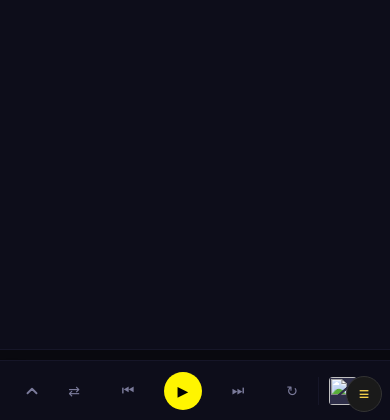
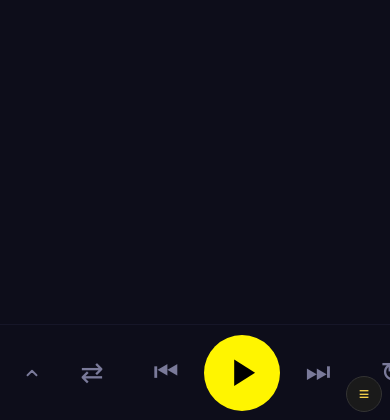
Before and after one commit to volosati-team/silno-dom-server, a FastAPI app: page / in a window 390 px wide. Shown: the part 1112-1532 px from the top of the page. Run offline with FastAPI, Linux system fonts and the light colour scheme; data that the repository does not hold is empty; some libraries are stand-ins or nearby versions.

Commit message:
feat(panel): nocookie YT embed + bigger player UI + zone fallback
- Switch YouTube embed to youtube-nocookie.com — sometimes bypasses
  label-imposed embed restrictions (Smashing/Fonsi/PSY were "video
  unavailable" on the regular embed domain).
- Replace Unicode play/pause glyphs with inline SVG (black fill) so
  the icon renders cleanly on the yellow circle background, regardless
  of font fallback. Icons are also crisp at the new larger size.
- Double the player control buttons: sc-btn 34→68px, sc-playpause
  42→84px, sc-controls bar 60→96px (mobile gets matching uplift).
  Wall panel was too small to hit reliably.
- closeMediaPanel now never leaves a blank screen — falls back to
  last active zone (or yard by default) so the light controls
  reappear automatically when the media panel collapses.
- scPrev/scNext for YT iframe walk the saved-list first; single-video
  embeds don't react to previousVideo/nextVideo commands, so prev/next
  between saved items had no effect.

Co-Authored-By: Claude Opus 4.7 <noreply@anthropic.com>

```diff
--- a/panel/static/app.css
+++ b/panel/static/app.css
@@ -535,7 +535,7 @@ html, body {
 /* ─── SC PERSISTENT PLAYER BAR ──────────────────────────────────────────── */
 #sc-controls {
   position: fixed; bottom: 0; left: 0; right: 0;
-  height: 60px; z-index: 160;
+  height: 96px; z-index: 160;
   border-top: 1px solid var(--border);
   background: var(--bg2);
   display: flex; align-items: center;
@@ -576,17 +576,19 @@ html, body {
 #sc-track-artist { font-size: 10px; color: var(--muted); letter-spacing: 0.04em; margin-top: 2px; overflow: hidden; text-overflow: ellipsis; white-space: nowrap; }
 .sc-btn {
   background: none; border: none;
-  width: 34px; height: 34px; border-radius: 50%;
-  color: var(--muted); font-size: 13px; cursor: pointer;
+  width: 68px; height: 68px; border-radius: 50%;
+  color: var(--muted); font-size: 26px; cursor: pointer;
   display: flex; align-items: center; justify-content: center;
   transition: color 0.15s; flex-shrink: 0;
 }
 .sc-btn:active { color: var(--text); }
 .sc-btn.on { color: var(--yellow); }
 #sc-playpause {
-  width: 42px; height: 42px;
-  background: var(--yellow); color: #000; font-size: 15px; border-radius: 50%;
+  width: 84px; height: 84px;
+  background: var(--yellow); color: #000; font-size: 30px; border-radius: 50%;
+  padding: 0;
 }
+#sc-playpause svg { display: block; }
 #sc-playpause:active { opacity: 0.8; }
 #sc-vol {
   width: 70px; flex-shrink: 0; cursor: pointer;
@@ -620,8 +622,8 @@ html, body {
   #sc-art { width: 28px; height: 28px; }
   #sc-track-title  { font-size: 11px; }
   #sc-track-artist { font-size: 9px; }
-  .sc-btn { width: 36px; height: 36px; font-size: 14px; }
-  #sc-playpause { width: 38px; height: 38px; font-size: 14px; }
+  .sc-btn { width: 72px; height: 72px; font-size: 28px; }
+  #sc-playpause { width: 76px; height: 76px; font-size: 28px; }
 }
 
 /* SC expand button */
--- a/panel/static/app.js
+++ b/panel/static/app.js
@@ -166,10 +166,23 @@ function setZoneSlide(zone) {
   zoneTrack.style.transform  = `translateX(-${idx * 20}%)`;
 }
 
+var lastActiveZone = null;
 function closeMediaPanel() {
   medOpen = false;
   mediaClip.classList.remove('open');
   document.getElementById('sc-expand-btn').classList.remove('open');
+  // Never leave the screen blank — fall back to the last active zone (or yard).
+  if (!activeZone) {
+    var z = lastActiveZone || 'yard';
+    var tab = document.querySelector('.ztab[data-zone="' + z + '"]');
+    if (tab) {
+      document.querySelectorAll('.ztab').forEach(t => t.classList.remove('active'));
+      tab.classList.add('active');
+      activeZone = z;
+      setZoneSlide(z);
+      zoneClip.classList.add('open');
+    }
+  }
 }
 function openMediaPanel() {
   medOpen = true;
@@ -197,6 +210,7 @@ function toggleSavedPanel() {
 }
 
 function closeZone() {
+  if (activeZone) lastActiveZone = activeZone;
   activeZone = null;
   document.querySelectorAll('.ztab').forEach(t => t.classList.remove('active'));
   zoneClip.classList.remove('open');
@@ -512,13 +526,13 @@ function scBindWidget(frame) {
   });
   scWidget.bind(SC.Widget.Events.PLAY, () => {
     scShowBar();
-    pp.textContent = '⏸';
+    setBarPlayPauseIcon(true);
     scWidget.getCurrentSound(scUpdateTrackInfo);
     scWidget.getDuration(d => { tDur.textContent = scFmtTime(d); });
   });
-  scWidget.bind(SC.Widget.Events.PAUSE, () => { pp.textContent = '▶'; });
+  scWidget.bind(SC.Widget.Events.PAUSE, () => { setBarPlayPauseIcon(false); });
   scWidget.bind(SC.Widget.Events.FINISH, () => {
-    pp.textContent = '▶'; fill.style.width = '0%'; tCur.textContent = '0:00';
+    setBarPlayPauseIcon(false); fill.style.width = '0%'; tCur.textContent = '0:00';
   });
   scWidget.bind(SC.Widget.Events.PLAY_PROGRESS, e => {
     fill.style.width = (e.relativePosition * 100) + '%';
@@ -643,7 +657,13 @@ function scPrev() {
     if (idx > 0) loadSavedItem(savedList[idx - 1]);
     return;
   }
-  if (activePlayer === 0) ytCmd('previousVideo');
+  if (activePlayer === 0) {
+    // Walk saved-list first — single-video embeds don't react to
+    // previousVideo and we want prev/next to flow between saved items.
+    var idx = nativeSavedIndex();
+    if (idx > 0) { loadSavedItem(savedList[idx - 1]); return; }
+    ytCmd('previousVideo');
+  }
   else if (scWidget) scWidget.prev();
   else console.warn('scPrev: no handler');
 }
@@ -660,7 +680,11 @@ function scNext() {
     if (idx >= 0 && idx + 1 < savedList.length) loadSavedItem(savedList[idx + 1]);
     return;
   }
-  if (activePlayer === 0) ytCmd('nextVideo');
+  if (activePlayer === 0) {
+    var idx = nativeSavedIndex();
+    if (idx >= 0 && idx + 1 < savedList.length) { loadSavedItem(savedList[idx + 1]); return; }
+    ytCmd('nextVideo');
+  }
   else if (scWidget) scWidget.next();
   else console.warn('scNext: no handler');
 }
@@ -785,7 +809,7 @@ window.addEventListener('message', e => {
     const d = JSON.parse(typeof e.data === 'string' ? e.data : '{}');
     if (d.event === 'onStateChange') {
       ytPlaying = d.info === 1;
-      document.getElementById('sc-playpause').textContent = ytPlaying ? '⏸' : '▶';
+      setBarPlayPauseIcon(ytPlaying);
     }
     if (d.event === 'infoDelivery' && d.info) {
       // YT sends title in videoData sub-object
@@ -1197,9 +1221,11 @@ let nativeAudio = null;
 let nativeCurrent = null;     // { url, item, resolved_at, expires_at }
 let nativeReresolveTimer = null;
 
+var ICON_PLAY  = '<svg viewBox="0 0 24 24" width="60%" height="60%" fill="#000" aria-hidden="true"><path d="M8 5v14l11-7z"/></svg>';
+var ICON_PAUSE = '<svg viewBox="0 0 24 24" width="60%" height="60%" fill="#000" aria-hidden="true"><rect x="6" y="5" width="4" height="14" rx="1"/><rect x="14" y="5" width="4" height="14" rx="1"/></svg>';
 function setBarPlayPauseIcon(playing) {
   var el = document.getElementById('sc-playpause');
-  if (el) el.textContent = playing ? '⏸' : '▶';
+  if (el) el.innerHTML = playing ? ICON_PAUSE : ICON_PLAY;
 }
 
 function ensureNativeAudio() {
@@ -1516,9 +1542,9 @@ function loadSavedItemIframe(item) {
     } else {
       art.src = ''; art.classList.add('yt-icon'); art.style.background = '';
     }
-    if (m3) document.getElementById('yt-frame').src = 'https://www.youtube.com/embed/videoseries?list=' + m3[1] + '&autoplay=1&enablejsapi=1';
-    else if (m1) document.getElementById('yt-frame').src = 'https://www.youtube.com/embed/' + m1[1] + '?autoplay=1&enablejsapi=1';
-    else if (m2) document.getElementById('yt-frame').src = 'https://www.youtube.com/embed/' + m2[1] + '?autoplay=1&enablejsapi=1';
+    if (m3) document.getElementById('yt-frame').src = 'https://www.youtube-nocookie.com/embed/videoseries?list=' + m3[1] + '&autoplay=1&enablejsapi=1';
+    else if (m1) document.getElementById('yt-frame').src = 'https://www.youtube-nocookie.com/embed/' + m1[1] + '?autoplay=1&enablejsapi=1';
+    else if (m2) document.getElementById('yt-frame').src = 'https://www.youtube-nocookie.com/embed/' + m2[1] + '?autoplay=1&enablejsapi=1';
   } else if (item.service === 'soundcloud') {
     setMediaTab(1);
     scLoadInWidget(item.url);
--- a/panel/static/index.html
+++ b/panel/static/index.html
@@ -236,7 +236,7 @@
   <div id="sc-ctrl-left">
     <button class="sc-btn" id="sc-shuffle" onclick="scToggleShuffle()" title="Shuffle">⇄</button>
     <button class="sc-btn" id="sc-prev" onclick="scPrev()">⏮</button>
-    <button class="sc-btn" id="sc-playpause" onclick="scPlayPause()">▶</button>
+    <button class="sc-btn" id="sc-playpause" onclick="scPlayPause()"><svg viewBox="0 0 24 24" width="60%" height="60%" fill="#000" aria-hidden="true"><path d="M8 5v14l11-7z"/></svg></button>
     <button class="sc-btn" id="sc-next" onclick="scNext()">⏭</button>
     <button class="sc-btn" id="sc-repeat" onclick="scToggleRepeat()" title="Repeat">↻</button>
   </div>
```
